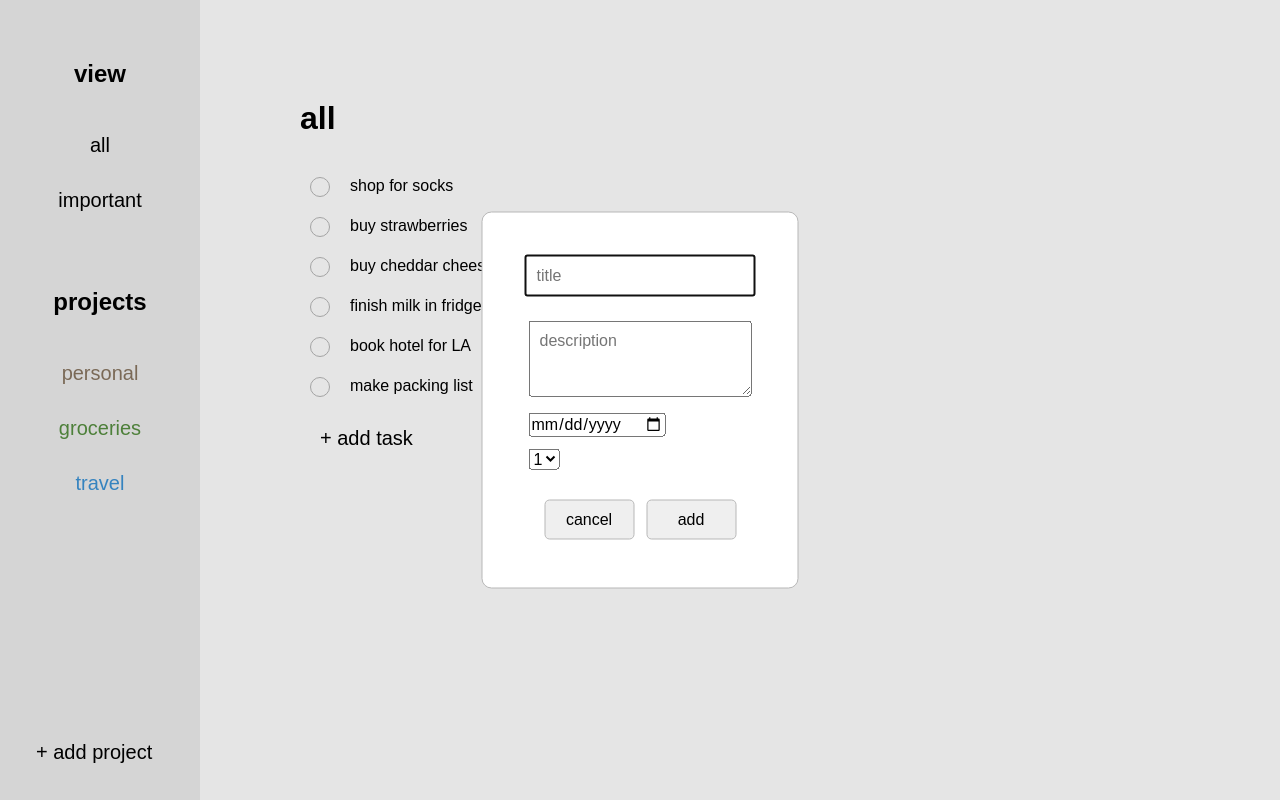
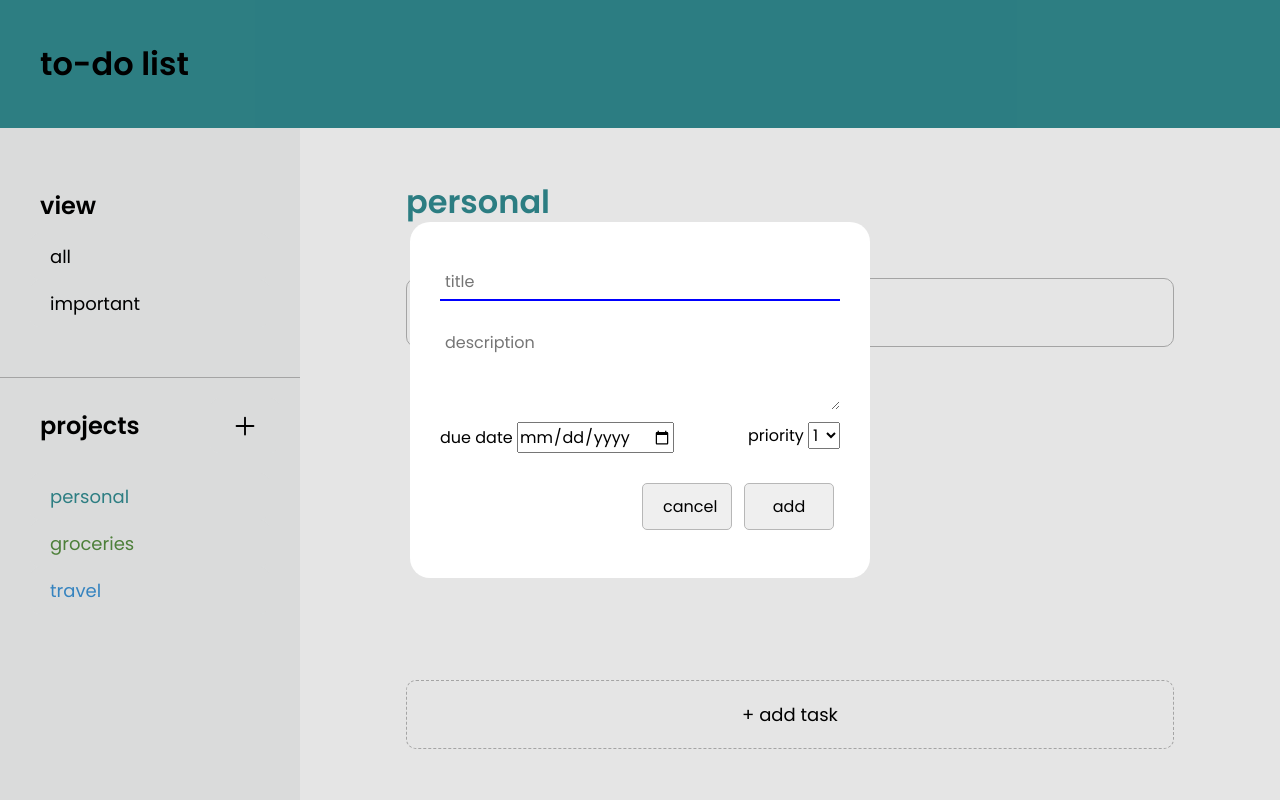
Before and after one commit to hannliao/todo-list, a website built with webpack: page src/index.html in a window 1280 px wide. Both pictures are taken after a click on the button "+ add task". Built offline with nearby package versions, Linux system fonts and the light colour scheme.

Commit message:
Add icons and fonts and update structure

```diff
--- a/package.json
+++ b/package.json
@@ -13,6 +13,7 @@
     "css-loader": "^7.1.1",
     "html-webpack-plugin": "^5.6.0",
     "style-loader": "^4.0.0",
+    "svg-inline-loader": "^0.8.2",
     "webpack": "^5.91.0",
     "webpack-cli": "^5.1.4"
   }
--- a/src/dom.js
+++ b/src/dom.js
@@ -1,118 +1,63 @@
-import Task from "./tasks.js"
-import { Project, Profile } from "./projects.js"
 import { hannah } from "./index.js"
-
-class Modal {
-    constructor() {
-        this.dialog = document.querySelector("dialog");
-        this.header = document.querySelector("#modal-header");
-        this.form = document.querySelector("#form");
-        this.title = document.querySelector("#title");
-        this.color = document.querySelector("#color");
-        this.description = document.querySelector("#description");
-        this.dueDate = document.querySelector("#dueDate");
-        this.priority = document.querySelector("#priority");
-        this.cancelButton = document.querySelector("#cancel");
-        this.addButton = document.querySelector("#add");
-        this.projectSpecificDiv = document.querySelector("#project-specific");
-        this.taskSpecificDiv = document.querySelector("#task-specific");
-
-        this.form.addEventListener("submit", this.handleSubmit.bind(this));
-    }
-
-    openModal() {
-        this.dialog.showModal();
-    }
-
-    closeModal() {
-        this.form.reset();
-        this.dialog.close();
-    }
-
-    showProjectForm() {
-        this.taskSpecificDiv.style.display = "none";
-        this.projectSpecificDiv.style.display = "block";
-    }
-
-    showTaskForm() {
-        this.taskSpecificDiv.style.display = "block";
-        this.projectSpecificDiv.style.display = "none";
-    }
-
-    handleSubmit(event) {
-        event.preventDefault();
-        if (this.projectSpecificDiv.style.display === "block") {
-            this.addProject();
-        } else if (this.taskSpecificDiv.style.display === "block") {
-            this.addTask();
-        }
-    }
-
-    addProject() {
-        const title = this.title.value;
-        const color = this.color.value;
-        if (!title || !color) {
-            console.log("can't create empty project");
-            return;
-        }
-        const newProject = new Project(title, color);
-        hannah.addProject(newProject);
-        renderSidebar();
-        this.closeModal();
-    }
-
-    addTask() {
-        const title = this.title.value;
-        const description = this.description.value;
-        const dueDate = this.dueDate.value;
-        const priority = this.priority.value;
-
-        const newTask = new Task(title, description, dueDate, priority);
-        const project = hannah.getProject(selectedProject);
-        project.addTask(newTask);
-        renderMain(selectedProject);
-        this.closeModal();
-    }
-}
+import { Modal } from "./modal.js"
+import Trash from "./trash-outline.svg"
+import Plus from "./add.svg"
 
 const modal = new Modal();
 let selectedProject = "personal";
 
+const createTrash = () => {
+    const trashIconButton = document.createElement("button");
+    const trashIcon = document.createElement("img");
+    trashIcon.src = Trash;
+    trashIconButton.classList.add("trash-icon");
+    trashIconButton.appendChild(trashIcon);
+    return trashIconButton;
+}
 
 const renderSidebar = () => {
     const sidebar = document.querySelector("#sidebar");
-    sidebar.textContent = "";
 
-    const view = document.createElement("h2");
-    view.textContent = "view";
-
-    const all = document.createElement("button");
-    all.textContent = "all";
-
-    const important = document.createElement("button");
-    important.textContent = "important";
-
+    const all = sidebar.querySelector("button");
     all.addEventListener("click", () => {
         renderMain("all");
-    })
+        selectedProject = "personal";
+    });
 
+    const important = sidebar.querySelectorAll("button")[1];
     important.addEventListener("click", () => {
         renderMain("important");
-    })
+        selectedProject = "personal";
+    });
 
-    const projectsHeader = document.createElement("h2");
-    projectsHeader.textContent = "projects";
+    const projectsHeaderDiv = sidebar.querySelector(".projects-header");
+    const addProjectButton = projectsHeaderDiv.querySelector("button");
+    addProjectButton.textContent = "";
 
-    const projects = document.createElement("div");
-    projects.classList.add("projects");
+    const plusIcon = document.createElement("img");
+    plusIcon.src = Plus;
+    plusIcon.classList.add("plus-icon");
+    addProjectButton.appendChild(plusIcon);
 
-    // render project names as buttons that navigate to each project page
+    addProjectButton.addEventListener("click", () => {
+        modal.openModal();
+        modal.showProjectForm();
+    });
+
+    renderProjects();
+}
+
+const renderProjects = () => {
+    const projects = document.querySelector(".projects");
+    projects.textContent = "";
+
     const projectButtons = [];
 
     for (const p of hannah.getAllProjects()) {
         const projectButton = document.createElement("button");
         projectButton.textContent = p.getTitle();
         projectButton.style.color = p.getColor();
+
         projects.appendChild(projectButton);
         projectButtons.push(projectButton);
     }
@@ -123,48 +68,92 @@ const renderSidebar = () => {
             selectedProject = buttonText;
         });
     });
-
-    const addProjectButton = document.createElement("button");
-    addProjectButton.textContent = "+ add project";
-    addProjectButton.addEventListener("click", () => {
-        modal.openModal();
-        modal.showProjectForm();
-    });
-
-    sidebar.append(view, all, important, projectsHeader, projects, addProjectButton);
 }
 
-const renderMain = (projectTitle = "") => {
+const renderMain = (projectTitle) => {
+    const project = hannah.getProject(projectTitle);
+
     const showTasks = (task) => {
-        const taskDiv = document.createElement("div");
+        const taskDiv = document.createElement("button");
         taskDiv.classList.add("task");
+
+        const showTaskDetails = (task) => {
+            const taskDetails = document.createElement("dialog");
+            taskDetails.style.width = "400px";
+            taskDetails.innerHTML = `
+                <strong>${task.getTitle()}</strong> <br>
+                ${task.getDescription()} <br>
+                due date: ${task.getDueDate()} <br>
+                priority: ${task.getPriority()}
+            `;
+
+            document.body.appendChild(taskDetails);
+            taskDetails.showModal();
+
+            const closeTaskDetails = (event) => {
+                if (taskDetails.contains(event.target)) {
+                    taskDetails.close();
+                    document.removeEventListener("click", closeTaskDetails);
+                }
+            };
+
+            document.addEventListener("click", closeTaskDetails);
+        }
+
+        taskDiv.addEventListener("click", (event) => {
+            event.stopPropagation();
+            showTaskDetails(task);
+        });
 
         const taskCircle = document.createElement("button");
         taskCircle.textContent = "";
         taskCircle.classList.add("circle");
 
+        taskCircle.addEventListener("click", (event) => {
+            event.stopImmediatePropagation();
+            if (task.getCompleted() === false) {
+                taskDiv.style.textDecoration = "line-through";
+                task.setCompleted(true);
+            } else {
+                taskDiv.style.textDecoration = "none";
+                task.setCompleted(false);
+            }
+        });
+
         const taskTitle = document.createElement("p");
         taskTitle.textContent = task.getTitle();
+        taskTitle.classList.add("task-text");
 
-        taskDiv.append(taskCircle, taskTitle);
+        const taskTrash = createTrash();
+        if (projectTitle === "all" || projectTitle === "important") {
+            taskTrash.style.display = "none";
+        } else {
+            taskTrash.addEventListener("click", (event) => {
+                event.stopPropagation();
+                project.removeTask(task);
+                renderMain(projectTitle);
+            });
+        }
+
+        taskDiv.append(taskCircle, taskTitle, taskTrash);
         tasks.appendChild(taskDiv);
     }
 
-    const main = document.querySelector("#main");
-    main.textContent = "";
 
-    const mainHeader = document.createElement("h1");
-    if (projectTitle == "important") {
+    const main = document.querySelector("main");
+
+    const mainHeader = main.querySelector("h1");
+    if (projectTitle === "important") {
         mainHeader.textContent = "important";
-    } else if (projectTitle) {
+    } else if (projectTitle === "all") {
+        mainHeader.textContent = "all";
+    } else {
+        mainHeader.style.color = project.getColor();
         mainHeader.textContent = projectTitle;
-    } else {
-        mainHeader.textContent = "all";
     }
 
-
-    const tasks = document.createElement("div");
-    tasks.classList.add("tasks");
+    const tasks = main.querySelector(".tasks");
+    tasks.textContent = "";
 
     const allProjects = hannah.getAllProjects();
 
@@ -184,25 +173,20 @@ const renderMain = (projectTitle = "") => {
             });
         });
     } else { // render all tasks
-        const project = hannah.getProject(projectTitle);
         project.getTasks().forEach((task) => {
             showTasks(task);
         });
     };
 
-    const addTaskButton = document.createElement("button");
-    addTaskButton.textContent = "+ add task";
-    addTaskButton.classList.add("addTaskButton");
+    const addTaskButton = main.querySelector(".addTaskButton");
     addTaskButton.addEventListener("click", () => {
         modal.openModal();
         modal.showTaskForm();
     });
-
-    main.append(mainHeader, tasks, addTaskButton);
 }
 
 modal.cancelButton.addEventListener("click", () => {
     modal.closeModal();
 });
 
-export { renderSidebar, renderMain };
+export { renderSidebar, renderMain , selectedProject};
--- a/src/index.html
+++ b/src/index.html
@@ -1,13 +1,33 @@
 <!DOCTYPE html>
 <html lang="en">
+
 <head>
     <meta charset="UTF-8">
     <meta name="viewport" content="width=device-width, initial-scale=1.0">
     <title>Todos</title>
 </head>
+
 <body>
-    <div id="sidebar"></div>
-    <main id="main"></main>
+    <div id="header">
+        <h1>to-do list</h1>
+    </div>
+
+    <div id="sidebar">
+        <h2>view</h2>
+        <button>all</button>
+        <button>important</button>
+        <div class="projects-header">
+            <h2>projects</h2>
+            <button></button>
+        </div>
+        <div class="projects"></div>
+    </div>
+
+    <main id="main">
+        <h1></h1>
+        <div class="tasks"></div>
+        <button class="addTaskButton">+ add task</button>
+    </main>
 
     <dialog>
         <div id="modal">
@@ -19,25 +39,30 @@
                 </div>
                 <div id="project-specific">
                     <div class="form-row">
-                        <label for="color">select color:</label>
-                        <input type="color" id="color" value="#ff0000">
+                        <label for="color">select project color</label>
+                        <input type="color" id="color" value="#000000">
                     </div>
                 </div>
                 <div id="task-specific">
                     <div class="form-row">
                         <label for="description"></label>
-                        <textarea id="description" placeholder="description" rows="3" cols="20"></textarea>
+                        <textarea id="description" placeholder="description" rows="3" cols="50"></textarea>
                     </div>
                     <div class="form-row">
-                        <label for="dueDate"></label>
+                        <div>
+                            <label for="dueDate">due date</label>
                             <input type="date" id="dueDate">
                         </div>
-                    <div class="form-row">
+
+                        <div>
+                            <label for="priority">priority</label>
                             <select id="priority">
                                 <option value="1">1</option>
                                 <option value="2">2</option>
                                 <option value="3">3</option>
                             </select>
+                        </div>
+
                     </div>
                 </div>
                 <div class="form-row buttons">
@@ -49,4 +74,5 @@
     </dialog>
 
 </body>
+
 </html>
--- a/src/index.js
+++ b/src/index.js
@@ -7,7 +7,7 @@ import * as dom from "./dom.js"
 const hannah = new Profile();
 
 // add some projects and tasks manually
-const personal = new Project("personal", "rgb(136, 117, 96)");
+const personal = new Project("personal", "rgb(50, 140, 145)");
 const groceries = new Project("groceries", "rgb(86, 142, 64)");
 const travel = new Project("travel", "rgb(59, 146, 213)");
 
@@ -29,7 +29,7 @@ groceries.addTask(groceriesTask3);
 travel.addTask(travelTask1);
 travel.addTask(travelTask2);
 
-dom.renderMain();
 dom.renderSidebar();
+dom.renderMain("personal");
 
 export { hannah };
--- /dev/null
+++ b/src/modal.js
@@ -0,0 +1,79 @@
+import * as dom from "./dom.js"
+import Task from "./tasks.js"
+import { Project } from "./projects.js"
+import { hannah } from "./index.js"
+
+export class Modal {
+    constructor() {
+        this.dialog = document.querySelector("dialog");
+        this.header = document.querySelector("#modal-header");
+        this.form = document.querySelector("#form");
+        this.title = document.querySelector("#title");
+        this.color = document.querySelector("#color");
+        this.description = document.querySelector("#description");
+        this.dueDate = document.querySelector("#dueDate");
+        this.priority = document.querySelector("#priority");
+        this.cancelButton = document.querySelector("#cancel");
+        this.addButton = document.querySelector("#add");
+        this.projectSpecificDiv = document.querySelector("#project-specific");
+        this.taskSpecificDiv = document.querySelector("#task-specific");
+
+        this.form.addEventListener("submit", this.handleSubmit.bind(this));
+    }
+
+    openModal() {
+        this.dialog.showModal();
+    }
+
+    closeModal() {
+        this.form.reset();
+        this.dialog.close();
+    }
+
+    showProjectForm() {
+        this.taskSpecificDiv.style.display = "none";
+        this.projectSpecificDiv.style.display = "block";
+    }
+
+    showTaskForm() {
+        this.taskSpecificDiv.style.display = "block";
+        this.projectSpecificDiv.style.display = "none";
+    }
+
+    handleSubmit(event) {
+        event.preventDefault();
+        if (this.projectSpecificDiv.style.display === "block") {
+            this.addProject();
+        } else if (this.taskSpecificDiv.style.display === "block") {
+            this.addTask();
+        }
+    }
+
+    addProject() {
+        const title = this.title.value;
+        const color = this.color.value;
+        if (!title || !color) {
+            console.log("can't create empty project");
+            return;
+        }
+        const newProject = new Project(title, color);
+        hannah.addProject(newProject);
+
+        dom.renderSidebar();
+        this.closeModal();
+    }
+
+    addTask() {
+        const title = this.title.value;
+        const description = this.description.value;
+        const dueDate = this.dueDate.value;
+        const priority = this.priority.value;
+
+        const newTask = new Task(title, description, dueDate, priority);
+        const project = hannah.getProject(dom.selectedProject);
+        project.addTask(newTask);
+
+        dom.renderMain(dom.selectedProject);
+        this.closeModal();
+    }
+}
--- a/src/style.css
+++ b/src/style.css
@@ -1,34 +1,66 @@
 :root {
-    --bg-gray: #ededed;
+    --bg-gray: #f3f4f4;
+    --hover-gray: #ecefef;
     --border-gray: #b7b7b7;
-    --brown: rgb(136, 117, 96);
+    --default: rgb(50, 140, 145);
     --green: rgb(86, 142, 64);
     --blue: rgb(59, 146, 213);
+}
+
+@font-face {
+    font-family: "poppins";
+    src: url("./Poppins.ttf") format("truetype");
+    font-weight: normal;
+    font-style: normal;
+}
+
+@font-face {
+    font-family: "poppins";
+    src: url("./Poppins-SemiBold.ttf") format("truetype");
+    font-weight: bold;
+    font-style: normal;
 }
 
 * {
     margin: 0;
     padding: 0;
     box-sizing: border-box;
-    font-family: Arial, Helvetica, sans-serif;
+    font-family: "poppins", Arial, sans-serif;
 }
 
 body {
-    display: flex;
+    display: grid;
+    grid-template-columns: 300px auto;
+    grid-template-rows: auto 1fr;
+    height: 100vh;
+}
+
+#header {
+    grid-column: 1 / 3;
+    align-self: center;
+    padding: 40px;
+    background-color: var(--default);
 }
 
 #sidebar {
-    width: 200px;
+    height: 100%;
     background-color: var(--bg-gray);
-    height: 100vh;
+    padding-top: 50px;
     display: flex;
     flex-direction: column;
-    align-items: center;
 }
 
 #sidebar h2 {
-    margin-top: 60px;
-    margin-bottom: 30px;
+    margin: 10px 40px;
+    align-self: flex-start;
+}
+
+.projects-header {
+    display: flex;
+    padding: 20px 0;
+    justify-content: space-between;
+    border-top: 1px solid var(--border-gray);
+    margin-top: 50px;
 }
 
 .projects {
@@ -37,28 +69,61 @@ body {
 }
 
 #sidebar button {
-    font-size: 20px;
+    font-size: 18px;
     border: none;
-    padding: 16px;
+    border-radius: 10px;
+    padding: 10px 20px;
+    margin: 0 30px;
     background-color: var(--bg-gray);
+    text-align: left;
+}
+
+.plus-icon {
+    display: flex;
+    width: 30px;
+    height: 30px;
+    align-items: center;
+}
+
+#sidebar button:hover {
+    background-color: var(--hover-gray);
 }
 
 button:hover {
     cursor: pointer;
+    background-color: var(--hover-gray);
 }
 
-#sidebar > :last-child {
-    position: absolute;
-    left: 20px;
-    bottom: 20px;
+#main {
+    height: 85%;
+    display: grid;
+    grid-template-rows: 100px 1fr auto;
+    margin: 50px auto;
+    width: clamp(500px, 60vw, 1500px);
+}
+
+#main h1 {
+    margin-bottom: 30px;
+}
+
+.tasks {
+    display: flex;
+    flex-direction: column;
+    background-color: white;
 }
 
 .task {
     display: flex;
-    padding: 10px;
+    padding: 20px 40px;
+    margin-bottom: 10px;
+    font-size: 18px;
+    background-color: white;
+    border: 1px solid var(--border-gray);
+    border-radius: 10px;
+    align-items: center;
 }
 
-.task button {
+.circle {
     width: 20px;
     height: 20px;
     background-color: white;
@@ -67,19 +132,29 @@ button:hover {
     margin-right: 20px;
 }
 
-#main {
-    margin: 100px;
+.task-text {
+    flex: 1;
+    text-align: left;
 }
 
-#main h1 {
-    margin-bottom: 30px;
+.trash-icon {
+    width: 25px;
+    height: 25px;
+    border: none;
+    background-color: transparent;
+    display: none;
+}
+
+.task:hover .trash-icon{
+    display: block;
 }
 
 .addTaskButton {
     padding: 20px;
     background-color: white;
-    border: none;
-    font-size: 20px;
+    border: 1px dashed var(--border-gray);
+    border-radius: 10px;
+    font-size: 18px;
 }
 
 dialog {
@@ -87,9 +162,9 @@ dialog {
     top: 50%;
     left: 50%;
     transform: translate(-50%, -50%);
-    border: 1px solid var(--border-gray);
+    border: none;
     padding: 30px;
-    border-radius: 10px;
+    border-radius: 20px;
 }
 
 form {
@@ -104,16 +179,41 @@ form * {
 }
 
 .form-row {
-    margin: 12px;
+    margin: 12px 0;
+    width: 400px;
+    display: flex;
+    justify-content: space-between;
+}
+
+#color {
+    justify-self: flex-end;
+}
+
+.form-row input[type="text"],
+.form-row input[type="text"]:focus,
+.form-row textarea {
+    outline: none;
+    border: none;
+}
+
+.form-row input[type="text"]:focus {
+    border-bottom: 2px solid blue;
+}
+
+.form-row textarea:focus {
+    border: 2px solid blue;
+    border-radius: 10px;
 }
 
 .form-row input[type="text"],
 .form-row textarea {
-    padding: 10px;
+    width: 100%;
+    padding: 5px;
 }
 
 .form-row.buttons {
     display: flex;
+    justify-content: flex-end;
 }
 
 .form-row button {
--- a/src/tasks.js
+++ b/src/tasks.js
@@ -4,6 +4,7 @@ class Task {
         this.description = description;
         this.dueDate = dueDate;
         this.priority = priority;
+        this.completed = false;
     }
 
     getTitle = () => this.title;
@@ -14,6 +15,8 @@ class Task {
     setDueDate = (dueDate) => this.dueDate = dueDate;
     getPriority = () => this.priority;
     setPriority = (priority) => this.priority = priority;
+    getCompleted = () => this.completed;
+    setCompleted = (completed) => this.completed = completed;
 }
 
 export default Task;
```
Also changed, not shown: webpack.config.js (+6 -4 lines), src/Poppins-SemiBold.ttf (added), src/Poppins.ttf (added), src/add.svg (added), src/trash-outline.svg (added), 1 other file. Lines whose indentation alone changed are shown as unchanged.
